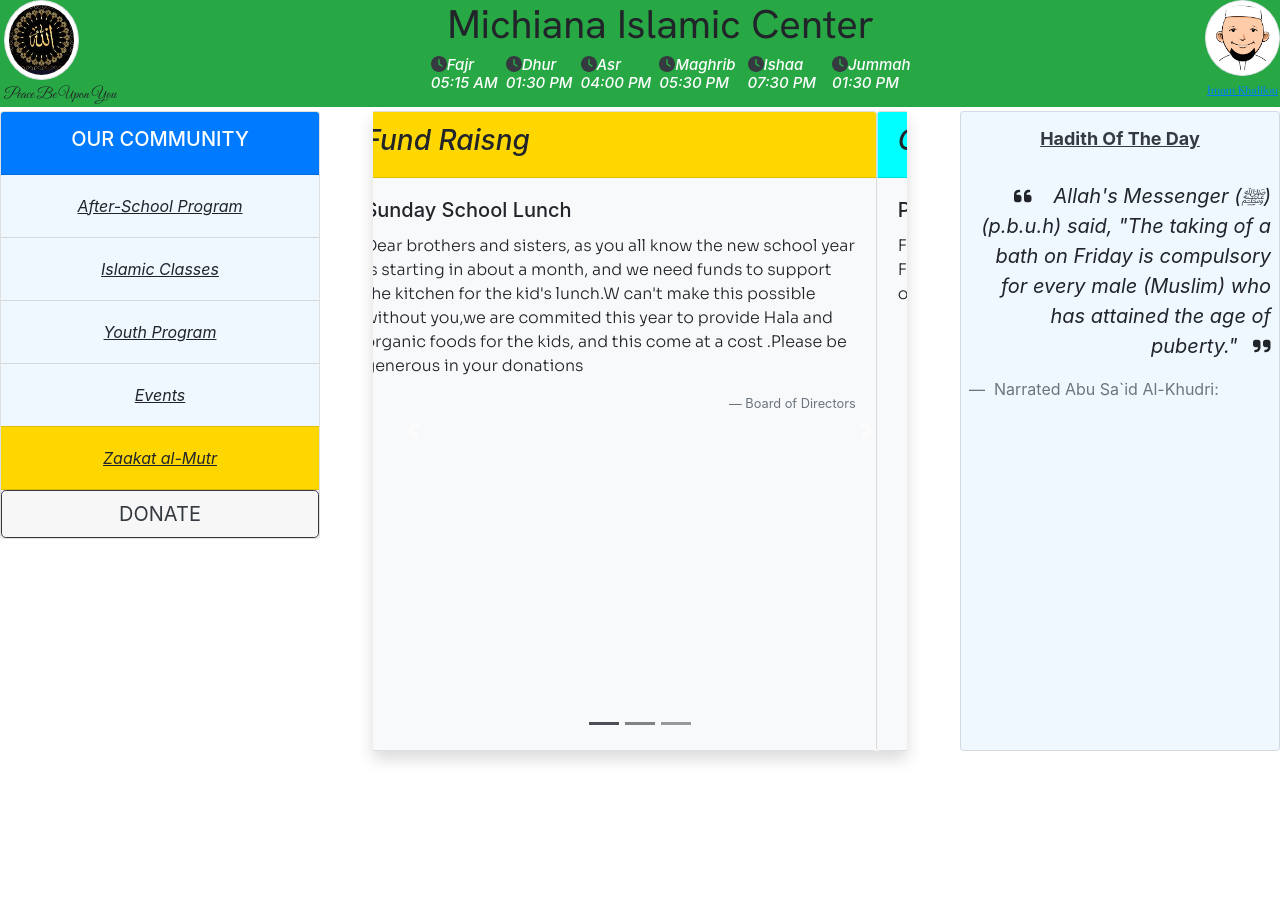
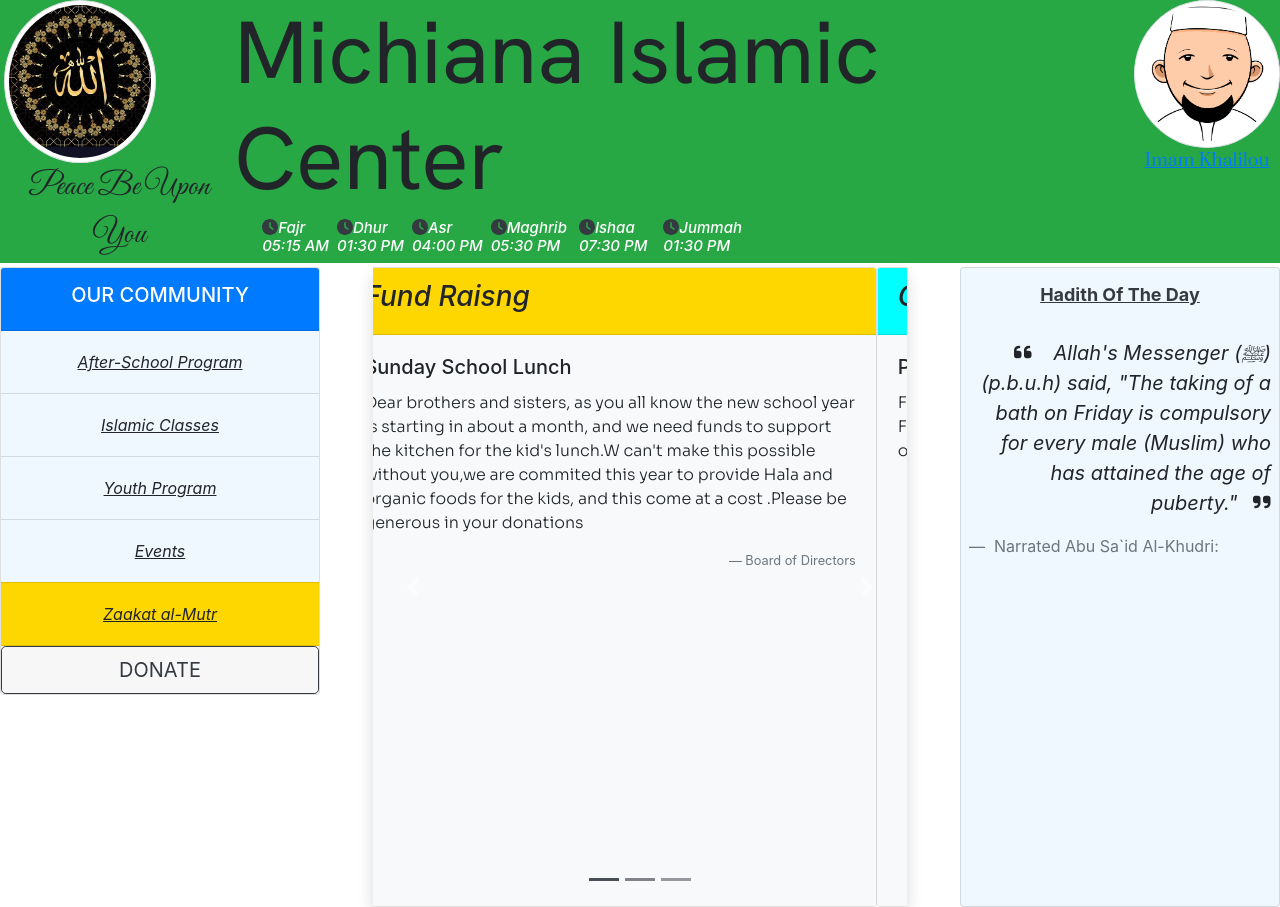
Before and after one commit to khamael17/Masjid, a plain HTML site: page index.html in a window 1280 px wide. Shown: the top 907 px of the page. Before the commit the page ends 800 px from the top, so only its background shows below. Drawn offline with nearby package versions, Linux system fonts and the light colour scheme; files whose address does not match are found by name.

Commit message:
starting mobile version

```diff
--- a/main.css
+++ b/main.css
@@ -6,9 +6,6 @@
  @import url('https://fonts.googleapis.com/css2?family=Alegreya&family=Great+Vibes&family=Hanken+Grotesk&family=Prata&family=Sora:wght@300&display=swap');   /* Fais gaff a sora 500 */
 
   @import url('https://fonts.googleapis.com/css2?family=Alegreya&family=Great+Vibes&family=Hanken+Grotesk&family=Parisienne&family=Prata&family=Sora:wght@300&display=swap');
-  <style>
-  @import url('https://fonts.googleapis.com/css2?family=Alegreya&family=Great+Vibes&family=Hanken+Grotesk&family=Marhey:wght@300&family=Parisienne&family=Prata&family=Sora:wght@300&display=swap');
-</style>
 
 .prof img {
   width: 100%;
@@ -16,7 +13,7 @@
   border-radius: 50%;
 }
 .prof {
-  max-width: 75px;
+  max-width: 9.5rem;
 }
 
 .menu {
@@ -43,7 +40,7 @@
 .salam{
 
 font-family: 'Great Vibes', cursive;
-  font-size: 15px;
+  font-size: 2em;
   font-weight: 400;
 
 }
@@ -52,7 +49,7 @@ font-family: 'Great Vibes', cursive;
 
 
   font-family: 'Hanken Grotesk', sans-serif;
-  font-size: 40px;
+  font-size:5.5em;
 }
 
 .announcement{
@@ -64,7 +61,7 @@ font-family: 'Great Vibes', cursive;
 .imam-nav-name{
   font-family: 'Prata', sans-serif;
   font-weight: 100;
-  font-size: 10px;
+  font-size: 1.1em;
 
 }
 
@@ -88,3 +85,17 @@ font-family: 'Great Vibes', cursive;
   font-family: 'marhey', sans-serif;
 
 }
+
+a{
+  color: black;
+}
+
+li a:visited {
+  color:purple;
+
+}
+
+li a:hover, a:active {
+  color: red;
+  text-decoration: none;
+}
```
